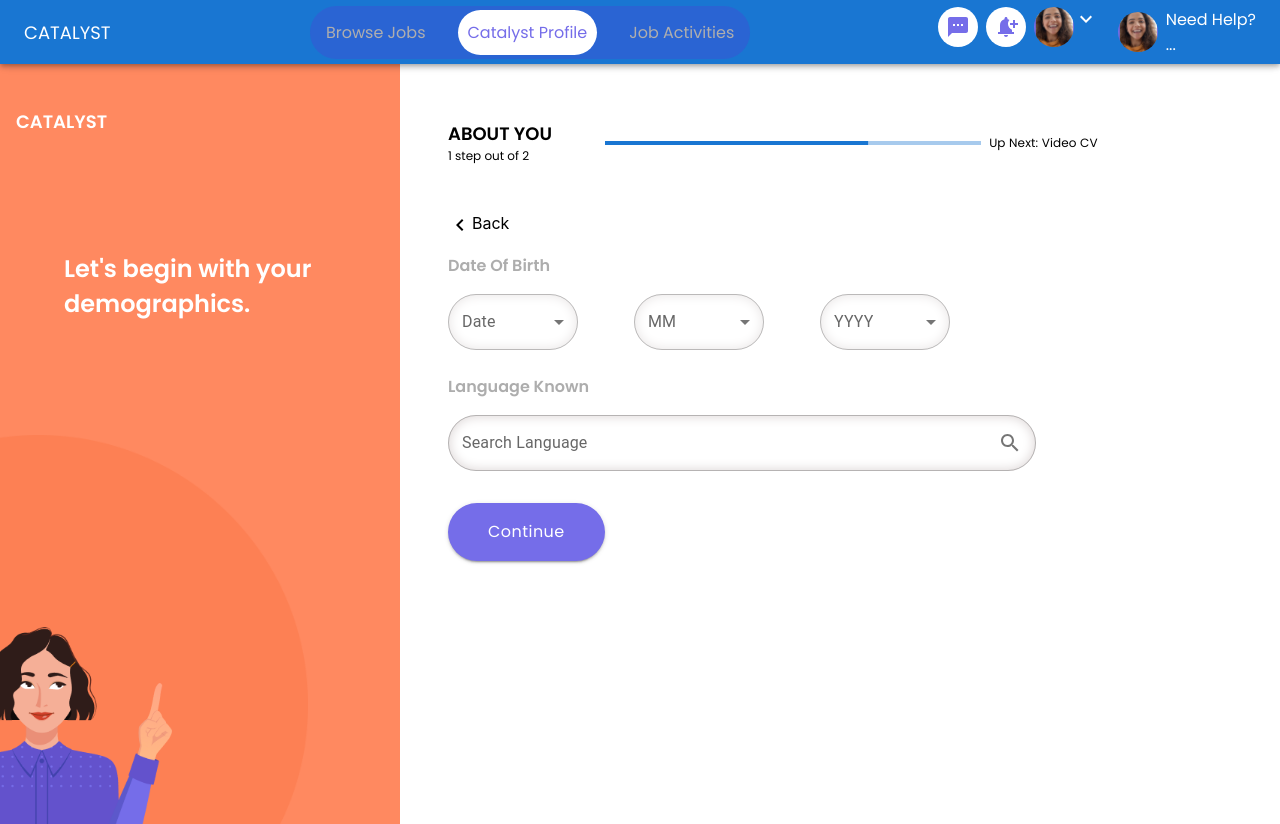
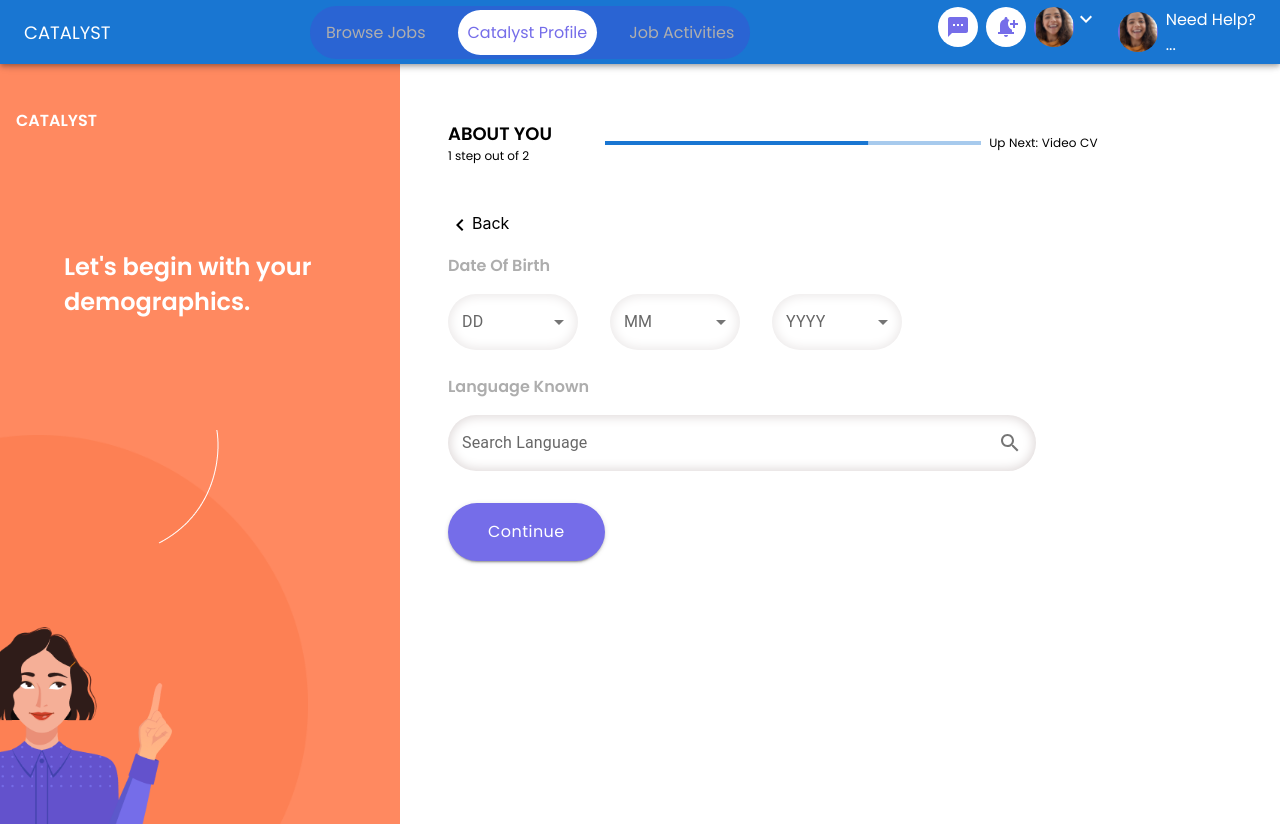
Before and after one commit to prasankumar26/candidate-web, a React (Create React App) app: page /dob in a window 1280 px wide. Built offline with nearby package versions, Linux system fonts and the light colour scheme.

Commit message:
bug fixes

```diff
--- a/src/components/SearchTextBox.jsx
+++ b/src/components/SearchTextBox.jsx
@@ -68,7 +68,10 @@ const SearchTextBox = () => {
             <StyledFormControl>
                 <InputLabel id="demo-multiple-checkbox-label">Search By Keywords</InputLabel>
                 <Select
-                    sx={{ width: '100%', borderRadius: '99px' }}
+                    sx={{ width: '100%', borderRadius: '99px',  '& fieldset': {
+                      border: 'none',
+                      boxShadow: `inset 0 0 11px 2px rgba(75, 68, 212, 0.08)`, // Inner shadow
+                  } }}
                     labelId="demo-multiple-checkbox-label"
                     id="demo-multiple-checkbox"
                     multiple
--- a/src/components/TopHeading.jsx
+++ b/src/components/TopHeading.jsx
@@ -2,7 +2,7 @@ import React from 'react';
 
 const TopHeading = ({ textstart, color }) => {
   return (
-    <p className={`${textstart ? 'text-start ms-3' : 'text-center'} text-${color || 'white'}`} style={{ fontSize: '18px', padding: '20px 0px', fontWeight: '600' }}>
+    <p className={`${textstart ? 'text-start ms-3' : 'text-center'} text-${color || 'white'}`} style={{ fontSize: '16px', padding: '20px 0px', fontWeight: '600' }}>
       CATALYST
     </p>
   );
--- a/src/pages/auth/AboutYou.jsx
+++ b/src/pages/auth/AboutYou.jsx
@@ -7,6 +7,8 @@ import Stack from '@mui/material/Stack';
 import Box from '@mui/material/Box';
 import ButtonBlue from '../../components/ButtonBlue';
 import TopHeading from '../../components/TopHeading';
+
+
 
 const CreateProfile = () => {
     const [selectedValue, setSelectedValue] = useState('a');
--- a/src/pages/auth/DateOfBirth.jsx
+++ b/src/pages/auth/DateOfBirth.jsx
@@ -80,7 +80,10 @@ const DateOfBirth = () => {
         boxShadow: `inset 0 0 11px 2px #dfd9d9`,
         borderRadius: '99px',
         '&:focus-within': {
-            boxShadow: 'inset 0 0 11px 2px #dfd9d9', // Inner shadow on focus
+            boxShadow: 'inset 0 0 11px 2px #dfd9d9',
+        },
+        '& fieldset': {
+            border: 'none',
         },
     });
 
@@ -95,6 +98,8 @@ const DateOfBirth = () => {
                             <Grid item xs={12} md={4} style={{ backgroundColor: '#FF8960', height: '100vh', position: 'relative' }}>
                                 <img src="/images/ellipse-two.png" alt="" className="img-fluid" style={{ position: 'absolute', bottom: '0', width: '70%' }} />
                                 <img src="/images/opportunities.png" alt="" className="img-fluid" style={{ position: 'absolute', bottom: '0', left: '1%', width: '50%' }} />
+                                <img src="/images/vector-two.png" alt="" className="img-fluid" style={{ position: 'absolute', bottom: '35%', left: '45%', width: 'fit-content' }} />
+
                                 <div className="mt-4">
                                     <TopHeading textstart />
                                     <h2 className='text-white ms-3 mt-5 pt-5 position-relative px-5' style={{ zIndex: '991' }}>
@@ -112,10 +117,17 @@ const DateOfBirth = () => {
 
                                     <Stack direction={{ xs: 'column', sm: 'row' }} spacing={{ xs: 1, sm: 2, md: 4 }}>
                                         <FormControl>
-                                            <InputLabel id="demo-simple-select-label">Date</InputLabel>
+                                            <InputLabel id="demo-simple-select-label">DD</InputLabel>
                                             <Select
-                                                className='me-4'
-                                                sx={{ width: '130px', borderRadius: '99px', boxShadow: 'inset 0 0 11px 2px #ebe8e8', border: 'none' }}
+                                                className='me-0'
+                                                sx={{
+                                                    width: '130px',
+                                                    borderRadius: '99px',
+                                                    boxShadow: 'inset 0 0 11px 2px #ebe8e8',
+                                                    '& fieldset': {
+                                                        border: 'none',
+                                                    },
+                                                }}
                                                 labelId="demo-simple-select-label"
                                                 id="demo-simple-select"
                                                 value={values.date}
@@ -131,8 +143,15 @@ const DateOfBirth = () => {
                                         <FormControl>
                                             <InputLabel id="demo-simple-select-label">MM</InputLabel>
                                             <Select
-                                                className='me-4'
-                                                sx={{ width: '130px', borderRadius: '99px', boxShadow: 'inset 0 0 11px 2px #ebe8e8', border: 'none' }}
+                                                className='me-0'
+                                                sx={{
+                                                    width: '130px',
+                                                    borderRadius: '99px',
+                                                    boxShadow: 'inset 0 0 11px 2px #ebe8e8',
+                                                    '& fieldset': {
+                                                        border: 'none',
+                                                    },
+                                                }}
                                                 labelId="demo-simple-select-label"
                                                 id="demo-simple-select"
                                                 value={values.month}
@@ -148,8 +167,15 @@ const DateOfBirth = () => {
                                         <FormControl>
                                             <InputLabel id="demo-simple-select-label">YYYY</InputLabel>
                                             <Select
-                                                className='me-4'
-                                                sx={{ width: '130px', borderRadius: '99px', boxShadow: 'inset 0 0 11px 2px #ebe8e8', border: 'none' }}
+                                                className='me-0'
+                                                sx={{
+                                                    width: '130px',
+                                                    borderRadius: '99px',
+                                                    boxShadow: 'inset 0 0 11px 2px #ebe8e8',
+                                                    '& fieldset': {
+                                                        border: 'none',
+                                                    },
+                                                }}
                                                 labelId="demo-simple-select-label"
                                                 id="demo-simple-select"
                                                 value={values.year}
--- a/src/pages/auth/Degree.jsx
+++ b/src/pages/auth/Degree.jsx
@@ -93,14 +93,16 @@ const Degree = () => {
 
 
     return (
-        <section className='position-relative' style={{ height: '170vh' }}>
+        <section className='position-relative' style={{ height: '100vh' }}>
             <div maxWidth="xl">
                 <div className='pt-0' maxWidth="lg" sx={{ position: 'relative', zIndex: '99' }}>
                     <Grid container spacing={5}>
-                        <Grid item xs={12} md={4} style={{ backgroundColor: '#FF8960', height: '170vh', position: 'relative' }}>
-                            <img src="/images/ellipse-two.png" alt="" className="img-fluid" style={{ position: 'absolute', bottom: '0', width: '70%' }} />
+                        <Grid item xs={12} md={4} style={{ backgroundColor: '#FF8960', height: '100vh', position: 'relative' }}>
+                            <img src="/images/ellipse-three.png" alt="" className="img-fluid" style={{ position: 'absolute', bottom: '-50%', width: '70%' }} />
                             <img src="/images/opportunities.png" alt="" className="img-fluid" style={{ position: 'absolute', bottom: '0', left: '1%', width: '50%' }} />
-                            <div className="mt-4">
+                            <img src="/images/vector-two.png" alt="" className="img-fluid" style={{ position: 'absolute', bottom: '30%', left: '45%', width: 'fit-content' }} />
+
+                            <div className="mt-4 mx-5">
                                 <TopHeading textstart />
                                 <h2 className='text-white ms-3 mt-5 pt-5 position-relative' style={{ zIndex: '999' }}>
                                     What is your latest education qualification?
@@ -156,7 +158,7 @@ const Degree = () => {
                             <Box className="mt-3">
                                 <Stack direction="row" justifyContent="space-between">
                                 <NormalHeading title="Course Specialization" />
-                                    <p className='mb-3 text-muted'>Optional</p>
+                                    <p className='mb-3 text-muted' style={{fontStyle: 'italic', fontSize: '14px'}}>Optional</p>
                                 </Stack>
                                 <CssTextField
                                     id="outlined-number"
@@ -224,7 +226,7 @@ const Degree = () => {
                             <Box className="mt-4">
                                 <Stack direction="row" justifyContent="space-between">
                                 <NormalHeading title="Where have you received your schooling?" />
-                                    <p className='mb-3 text-muted'>Optional</p>
+                                    <p className='mb-3 text-muted' style={{fontStyle: 'italic', fontSize: '14px'}}>Optional</p>
                                 </Stack>
                                 <SearchTextBox />
                             </Box>
--- a/src/pages/auth/Experience.jsx
+++ b/src/pages/auth/Experience.jsx
@@ -98,7 +98,7 @@ const Experience = () => {
               <Box className="mt-4">
                 <Stack direction="row" justifyContent="space-between">
                   <NormalHeading title="Function" />
-                  <p className='mb-2 text-muted'>Optional</p>
+                  <p className='mb-2 text-muted' style={{fontStyle: 'italic', fontSize: '14px'}}>Optional</p>
                 </Stack>
                 <CssTextField
                   id="outlined-number"
--- a/src/pages/auth/Hobbies.jsx
+++ b/src/pages/auth/Hobbies.jsx
@@ -77,8 +77,10 @@ const Hobbies = () => {
             <div className='pt-0' maxWidth="lg" sx={{ position: 'relative', zIndex: '99' }}>
                 <Grid container spacing={5}>
                     <Grid item xs={12} md={4} style={{ backgroundColor: '#FF8960', height: '100vh', position: 'relative' }}>
-                        <img src="/images/ellipse-two.png" alt="" className="img-fluid" style={{ position: 'absolute', bottom: '0', width: '70%' }} />
+                        <img src="/images/ellipse-two.png" alt="" className="img-fluid" style={{ position: 'absolute', bottom: '-30%', width: '70%' }} />
                         <img src="/images/opportunities.png" alt="" className="img-fluid" style={{ position: 'absolute', bottom: '0', left: '1%', width: '50%' }} />
+                        <img src="/images/vector-two.png" alt="" className="img-fluid" style={{ position: 'absolute', bottom: '35%', left: '45%', width: 'fit-content' }} />
+
                         <div className="mt-4">
                             <TopHeading textstart />
                             <h2 className='text-white ms-3 mt-5 pt-5 position-relative px-5' style={{ zIndex: '999' }}>Do you have any skills or hobbies?</h2>
--- a/src/pages/auth/Skillset.jsx
+++ b/src/pages/auth/Skillset.jsx
@@ -149,7 +149,10 @@ const Skillset = () => {
                                 <StyledFormControl>
                                     <InputLabel id="demo-multiple-checkbox-label">Search By Keywords</InputLabel>
                                     <Select
-                                        sx={{ width: '100%', borderRadius: '99px' }}
+                                        sx={{ width: '100%', borderRadius: '99px', '& fieldset': {
+                                            border: 'none',
+                                            boxShadow: `inset 0 0 11px 2px rgba(75, 68, 212, 0.08)`,
+                                        }, }}
                                         labelId="demo-multiple-checkbox-label"
                                         id="demo-multiple-checkbox"
                                         multiple
```
Also changed, not shown: public/images/ellipse-three.png (added), public/images/vector-two.png (added).
